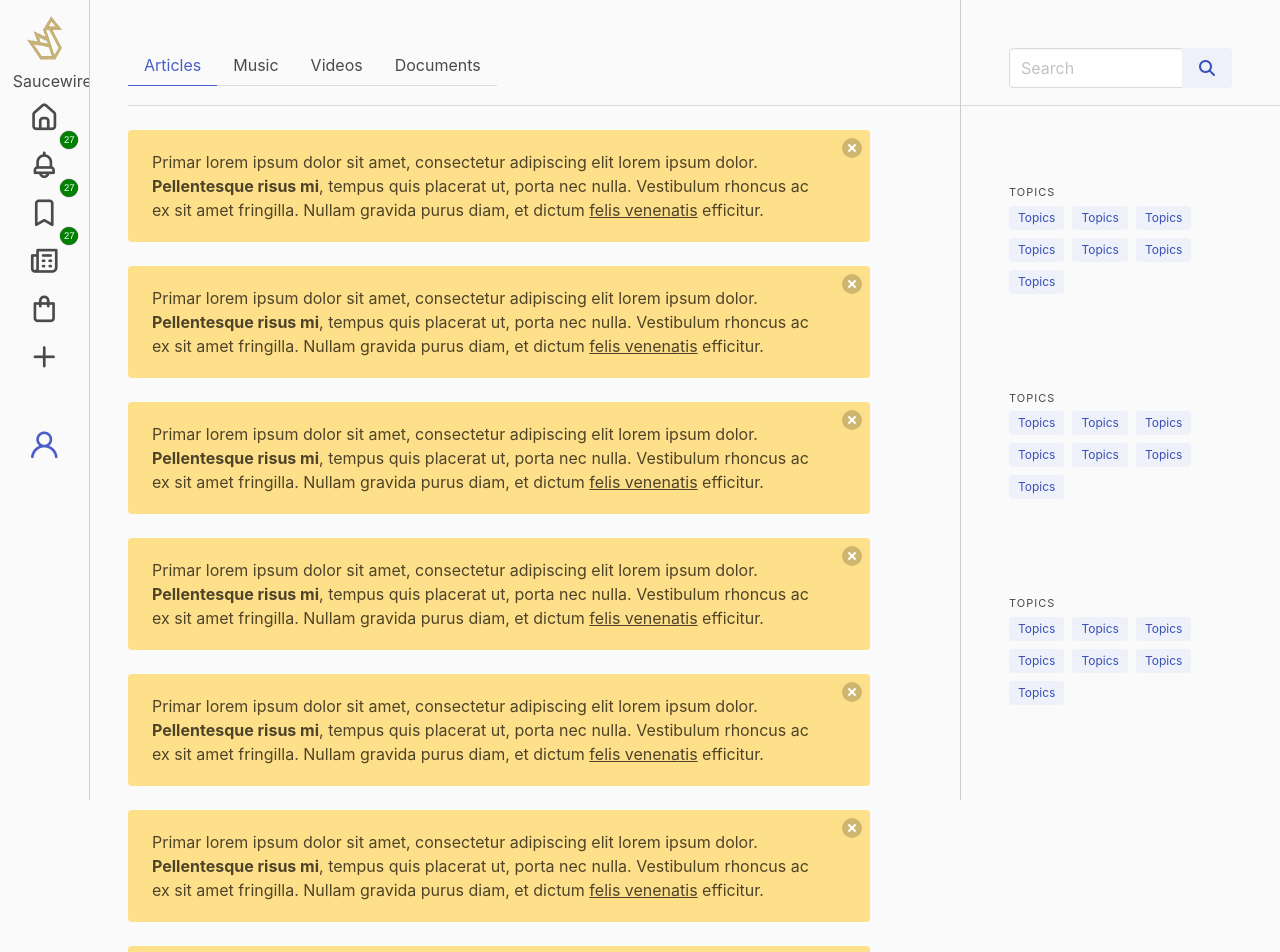
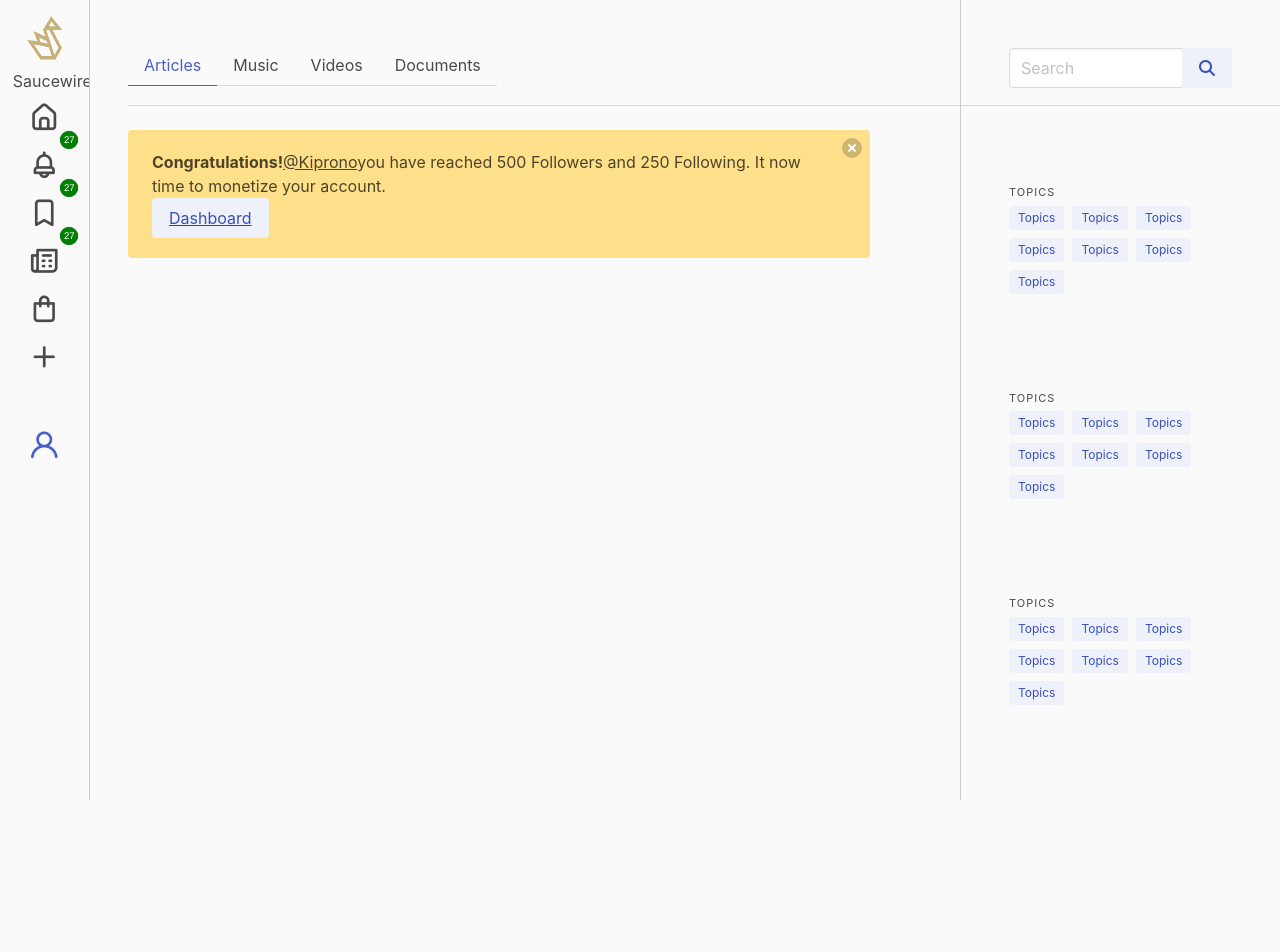
Before and after one commit to ksigei/react_blog, a React (Create React App) app: page /bookmarks in a window 1280 px wide. Shown: the top 952 px of the page. After the commit the page ends 800 px from the top, so only its background shows below. Built offline with nearby package versions, Linux system fonts and the light colour scheme.

Commit message:
Solve linter errors

```diff
--- a/src/components/Bookmarks.jsx
+++ b/src/components/Bookmarks.jsx
@@ -1,5 +1,6 @@
 // new post component based on new post form
 import React from 'react';
+import { Link, NavLink } from 'react-router-dom';
 import './sw_style.css';
 
 // new post component based on new post form
@@ -11,16 +12,16 @@ function Bookmarks() {
           <div className="tabs">
             <ul>
               <li className="is-active">
-                <a>Articles</a>
+                <NavLink to="#">Articles</NavLink>
               </li>
               <li>
-                <a>Music</a>
+                <NavLink to="#">Music</NavLink>
               </li>
               <li>
-                <a>Videos</a>
+                <NavLink to="#">Videos</NavLink>
               </li>
               <li>
-                <a>Documents</a>
+                <NavLink to="#">Documents</NavLink>
               </li>
             </ul>
           </div>
@@ -29,67 +30,20 @@ function Bookmarks() {
               <div className="media-content">
                 <div className="content">
                   <div className="notification is-warning">
-                    <button className="delete"></button>
-                    Primar lorem ipsum dolor sit amet, consectetur adipiscing
-                    elit lorem ipsum dolor.{" "}
-                    <strong>Pellentesque risus mi</strong>, tempus quis placerat
-                    ut, porta nec nulla. Vestibulum rhoncus ac ex sit amet
-                    fringilla. Nullam gravida purus diam, et dictum{" "}
-                    <a>felis venenatis</a> efficitur.
-                  </div>
-                  <div className="notification is-warning">
-                    <button className="delete"></button>
-                    Primar lorem ipsum dolor sit amet, consectetur adipiscing
-                    elit lorem ipsum dolor.{" "}
-                    <strong>Pellentesque risus mi</strong>, tempus quis placerat
-                    ut, porta nec nulla. Vestibulum rhoncus ac ex sit amet
-                    fringilla. Nullam gravida purus diam, et dictum{" "}
-                    <a>felis venenatis</a> efficitur.
-                  </div>
-                  <div className="notification is-warning">
-                    <button className="delete"></button>
-                    Primar lorem ipsum dolor sit amet, consectetur adipiscing
-                    elit lorem ipsum dolor.{" "}
-                    <strong>Pellentesque risus mi</strong>, tempus quis placerat
-                    ut, porta nec nulla. Vestibulum rhoncus ac ex sit amet
-                    fringilla. Nullam gravida purus diam, et dictum{" "}
-                    <a>felis venenatis</a> efficitur.
-                  </div>
-                  <div className="notification is-warning">
-                    <button className="delete"></button>
-                    Primar lorem ipsum dolor sit amet, consectetur adipiscing
-                    elit lorem ipsum dolor.{" "}
-                    <strong>Pellentesque risus mi</strong>, tempus quis placerat
-                    ut, porta nec nulla. Vestibulum rhoncus ac ex sit amet
-                    fringilla. Nullam gravida purus diam, et dictum{" "}
-                    <a>felis venenatis</a> efficitur.
-                  </div>
-                  <div className="notification is-warning">
-                    <button className="delete"></button>
-                    Primar lorem ipsum dolor sit amet, consectetur adipiscing
-                    elit lorem ipsum dolor.{" "}
-                    <strong>Pellentesque risus mi</strong>, tempus quis placerat
-                    ut, porta nec nulla. Vestibulum rhoncus ac ex sit amet
-                    fringilla. Nullam gravida purus diam, et dictum{" "}
-                    <a>felis venenatis</a> efficitur.
-                  </div>
-                  <div className="notification is-warning">
-                    <button className="delete"></button>
-                    Primar lorem ipsum dolor sit amet, consectetur adipiscing
-                    elit lorem ipsum dolor.{" "}
-                    <strong>Pellentesque risus mi</strong>, tempus quis placerat
-                    ut, porta nec nulla. Vestibulum rhoncus ac ex sit amet
-                    fringilla. Nullam gravida purus diam, et dictum{" "}
-                    <a>felis venenatis</a> efficitur.
-                  </div>
-                  <div className="notification is-warning">
-                    <button className="delete"></button>
-                    Primar lorem ipsum dolor sit amet, consectetur adipiscing
-                    elit lorem ipsum dolor.{" "}
-                    <strong>Pellentesque risus mi</strong>, tempus quis placerat
-                    ut, porta nec nulla. Vestibulum rhoncus ac ex sit amet
-                    fringilla. Nullam gravida purus diam, et dictum{" "}
-                    <a>felis venenatis</a> efficitur.
+                    <button className="delete" name="button" type="button">
+                      btn
+                    </button>
+                    <strong>Congratulations!</strong>
+                    <Link to="/profile">
+                      @Kiprono
+                    </Link>
+                    you have reached 500 Followers and 250 Following. It now
+                    time to monetize your account.
+                    <Link to="/dashboard" className="buttons">
+                      <button className="button is-link is-light" type="button" name="button">
+                        Dashboard
+                      </button>
+                    </Link>
                   </div>
                 </div>
               </div>
--- a/src/components/Dashboard.jsx
+++ b/src/components/Dashboard.jsx
@@ -1,5 +1,6 @@
 // new post component based on new post form
 import React from 'react';
+import { NavLink } from 'react-router-dom';
 import './sw_style.css';
 
 // new post component based on new post form
@@ -11,16 +12,16 @@ function Dashboard() {
           <div className="tabs">
             <ul>
               <li className="is-active">
-                <a>Articles</a>
+                <NavLink to="#">NavLinkrticles</NavLink>
               </li>
               <li>
-                <a>Music</a>
+                <NavLink to="#">Music</NavLink>
               </li>
               <li>
-                <a>Videos</a>
+                <NavLink to="#">Videos</NavLink>
               </li>
               <li>
-                <a>Documents</a>
+                <NavLink to="#">Documents</NavLink>
               </li>
             </ul>
           </div>
@@ -29,13 +30,17 @@ function Dashboard() {
               <div className="media-content">
                 <div className="content">
                   <div className="notification is-warning">
-                    <button className="delete"></button>
-                    <strong>@Kiprono</strong> welcome to your dashboard. You can now track records of your work here.
-                    feel free to seek
-                    <a>help</a> from our team incase of any issue.
+                    <button className="delete" name="button" type="button">
+                      btn
+                    </button>
+                    <strong>@Kiprono</strong>
+                    welcome to your dashboard. You can now track records of your
+                    work here. feel free to seek
+                    <NavLink to="#">help</NavLink>
+                    from our team incase of any issue.
                   </div>
-                  <h1 class="title">Posts Statistics</h1>
-                  <table class="table table is-bordered is-striped is-hoverable is-fullwidth">
+                  <h1 className="title">Posts Statistics</h1>
+                  <table className="table table is-bordered is-striped is-hoverable is-fullwidth">
                     <thead>
                       <tr>
                         <th>No.</th>
--- a/src/components/Notifications.jsx
+++ b/src/components/Notifications.jsx
@@ -1,5 +1,6 @@
 // new post component based on new post form
 import React from 'react';
+import { NavLink } from 'react-router-dom';
 import './sw_style.css';
 
 // new post component based on new post form
@@ -11,16 +12,16 @@ function Notifications() {
           <div className="tabs">
             <ul>
               <li className="is-active">
-                <a>Articles</a>
+                <NavLink>Articles</NavLink>
               </li>
               <li>
-                <a>Music</a>
+                <NavLink>Music</NavLink>
               </li>
               <li>
-                <a>Videos</a>
+                <NavLink>Videos</NavLink>
               </li>
               <li>
-                <a>Documents</a>
+                <NavLink>Documents</NavLink>
               </li>
             </ul>
           </div>
@@ -29,67 +30,15 @@ function Notifications() {
               <div className="media-content">
                 <div className="content">
                   <div className="notification is-warning">
-                    <button className="delete"></button>
+                    <button className="delete" name="button" type="button">
+                      btn
+                    </button>
                     Primar lorem ipsum dolor sit amet, consectetur adipiscing
-                    elit lorem ipsum dolor.{" "}
+                    elit lorem ipsum dolor.
                     <strong>Pellentesque risus mi</strong>, tempus quis placerat
                     ut, porta nec nulla. Vestibulum rhoncus ac ex sit amet
-                    fringilla. Nullam gravida purus diam, et dictum{" "}
-                    <a>felis venenatis</a> efficitur.
-                  </div>
-                  <div className="notification is-warning">
-                    <button className="delete"></button>
-                    Primar lorem ipsum dolor sit amet, consectetur adipiscing
-                    elit lorem ipsum dolor.{" "}
-                    <strong>Pellentesque risus mi</strong>, tempus quis placerat
-                    ut, porta nec nulla. Vestibulum rhoncus ac ex sit amet
-                    fringilla. Nullam gravida purus diam, et dictum{" "}
-                    <a>felis venenatis</a> efficitur.
-                  </div>
-                  <div className="notification is-warning">
-                    <button className="delete"></button>
-                    Primar lorem ipsum dolor sit amet, consectetur adipiscing
-                    elit lorem ipsum dolor.{" "}
-                    <strong>Pellentesque risus mi</strong>, tempus quis placerat
-                    ut, porta nec nulla. Vestibulum rhoncus ac ex sit amet
-                    fringilla. Nullam gravida purus diam, et dictum{" "}
-                    <a>felis venenatis</a> efficitur.
-                  </div>
-                  <div className="notification is-warning">
-                    <button className="delete"></button>
-                    Primar lorem ipsum dolor sit amet, consectetur adipiscing
-                    elit lorem ipsum dolor.{" "}
-                    <strong>Pellentesque risus mi</strong>, tempus quis placerat
-                    ut, porta nec nulla. Vestibulum rhoncus ac ex sit amet
-                    fringilla. Nullam gravida purus diam, et dictum{" "}
-                    <a>felis venenatis</a> efficitur.
-                  </div>
-                  <div className="notification is-warning">
-                    <button className="delete"></button>
-                    Primar lorem ipsum dolor sit amet, consectetur adipiscing
-                    elit lorem ipsum dolor.{" "}
-                    <strong>Pellentesque risus mi</strong>, tempus quis placerat
-                    ut, porta nec nulla. Vestibulum rhoncus ac ex sit amet
-                    fringilla. Nullam gravida purus diam, et dictum{" "}
-                    <a>felis venenatis</a> efficitur.
-                  </div>
-                  <div className="notification is-warning">
-                    <button className="delete"></button>
-                    Primar lorem ipsum dolor sit amet, consectetur adipiscing
-                    elit lorem ipsum dolor.{" "}
-                    <strong>Pellentesque risus mi</strong>, tempus quis placerat
-                    ut, porta nec nulla. Vestibulum rhoncus ac ex sit amet
-                    fringilla. Nullam gravida purus diam, et dictum{" "}
-                    <a>felis venenatis</a> efficitur.
-                  </div>
-                  <div className="notification is-warning">
-                    <button className="delete"></button>
-                    Primar lorem ipsum dolor sit amet, consectetur adipiscing
-                    elit lorem ipsum dolor.{" "}
-                    <strong>Pellentesque risus mi</strong>, tempus quis placerat
-                    ut, porta nec nulla. Vestibulum rhoncus ac ex sit amet
-                    fringilla. Nullam gravida purus diam, et dictum{" "}
-                    <a>felis venenatis</a> efficitur.
+                    fringilla. Nullam gravida purus diam, et dictum
+                    <NavLink>felis venenatis</NavLink> efficitur.
                   </div>
                 </div>
               </div>
```
Also changed, not shown: src/components/Articles.jsx (+10 -9 lines), src/components/Home.jsx (+10 -8 lines), src/components/Navbar.jsx (+14 -15 lines), src/components/NewPost.jsx (+11 -9 lines), src/components/Post.jsx (+9 -14 lines), 1 other file (tests, documents, lock files or other folders).
